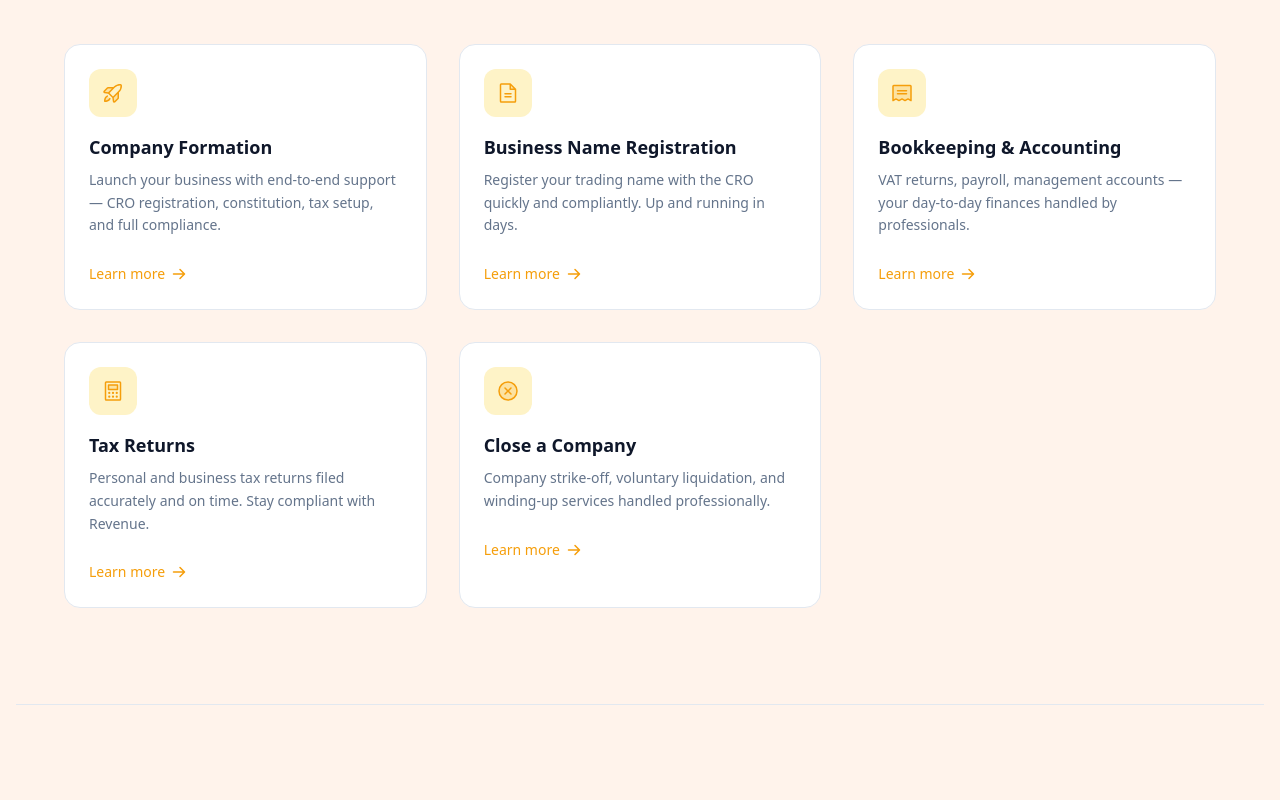
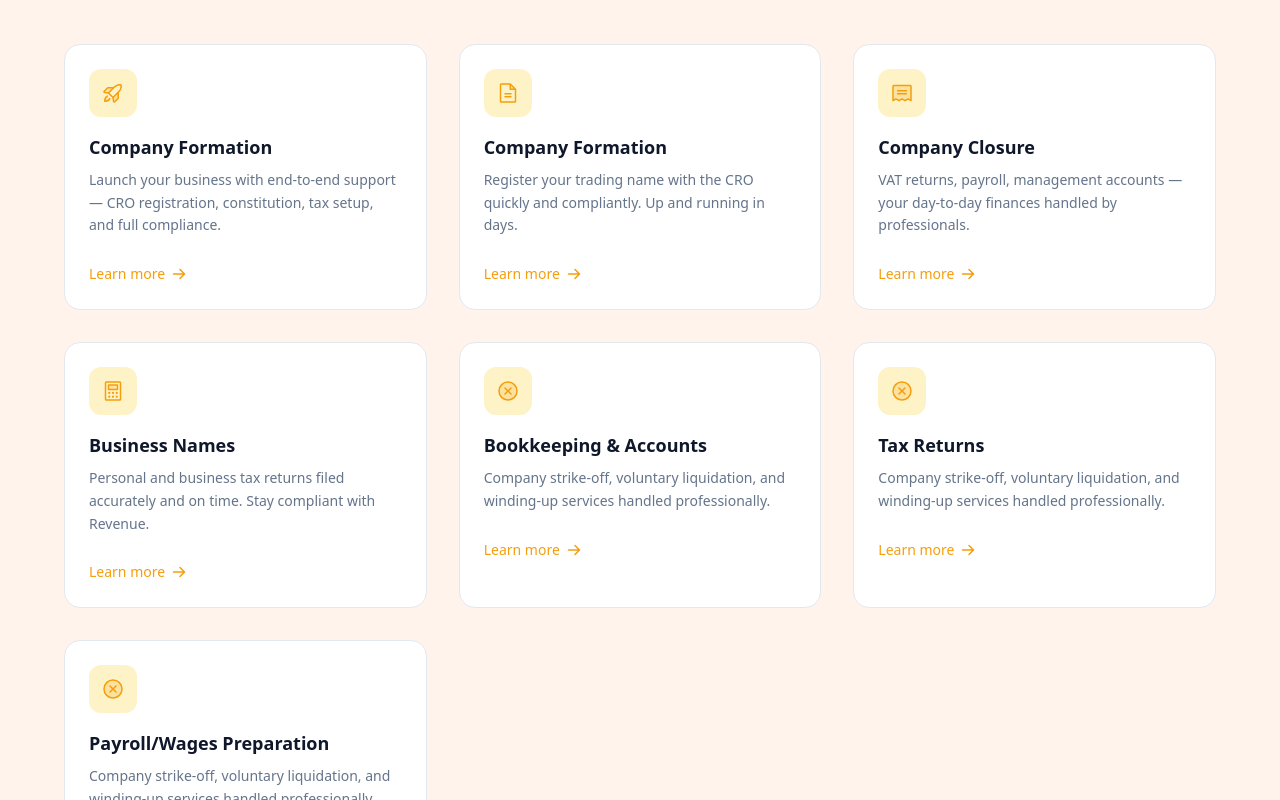
Before and after one commit to grmbyrn/taxplusaccountants, a Next.js app: page / in a window 1280 px wide. Shown: the part 1120-1920 px from the top of the page. Built offline with nearby package versions, Linux system fonts and the light colour scheme; no server answers.

Commit message:
update ServiceCard headings

```diff
--- a/src/components/Services.tsx
+++ b/src/components/Services.tsx
@@ -40,28 +40,42 @@ const Services = () => {
             />
             {/* Card 2 */}
             <ServiceCard
-              heading="Business Name Registration"
+              heading="Company Formation"
               paragraph="Register your trading name with the CRO quickly and compliantly. Up and running in days."
               href="/services/register-business-name"
               icon={<BusinessNameRegistrationIcon />}
             />
             {/* Card 3 */}
             <ServiceCard
-              heading="Bookkeeping &amp; Accounting"
+              heading="Company Closure"
               paragraph="VAT returns, payroll, management accounts — your day-to-day finances handled by professionals."
               href="/services/bookkeeping-and-accounts"
               icon={<BookkeepingAndAccountingIcon />}
             />
             {/* Card 4 */}
             <ServiceCard
-              heading="Tax Returns"
+              heading="Business Names"
               paragraph="Personal and business tax returns filed accurately and on time. Stay compliant with Revenue."
               href="/services/tax-returns"
               icon={<TaxReturnsIcon />}
             />
             {/* Card 5 */}
             <ServiceCard
-              heading="Close a Company"
+              heading="Bookkeeping & Accounts"
+              paragraph="Company strike-off, voluntary liquidation, and winding-up services handled professionally."
+              href="/services/close-a-company"
+              icon={<CloseACompanyIcon />}
+            />
+            {/* Card 6 */}
+            <ServiceCard
+              heading="Tax Returns"
+              paragraph="Company strike-off, voluntary liquidation, and winding-up services handled professionally."
+              href="/services/close-a-company"
+              icon={<CloseACompanyIcon />}
+            />
+            {/* Card 7 */}
+            <ServiceCard
+              heading="Payroll/Wages Preparation"
               paragraph="Company strike-off, voluntary liquidation, and winding-up services handled professionally."
               href="/services/close-a-company"
               icon={<CloseACompanyIcon />}
```
